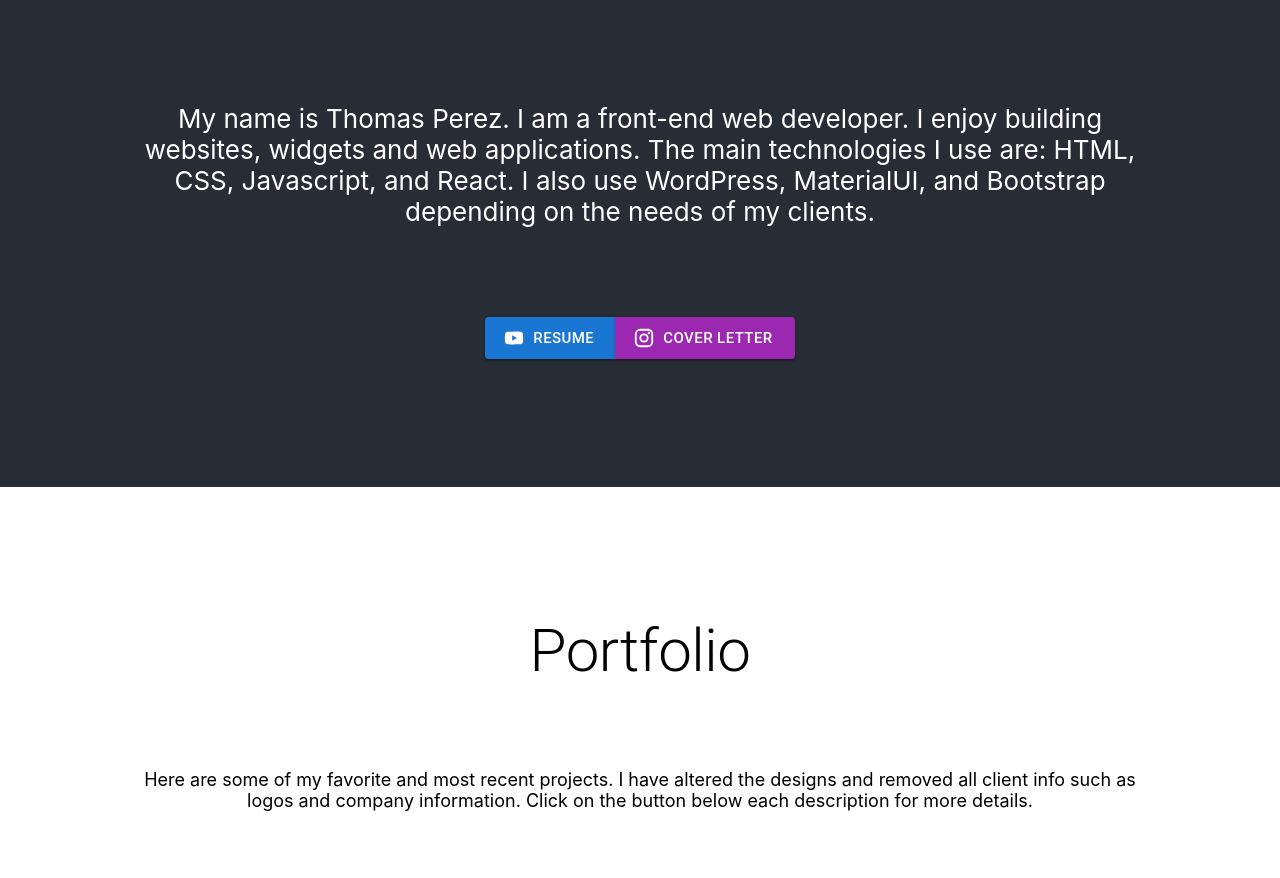
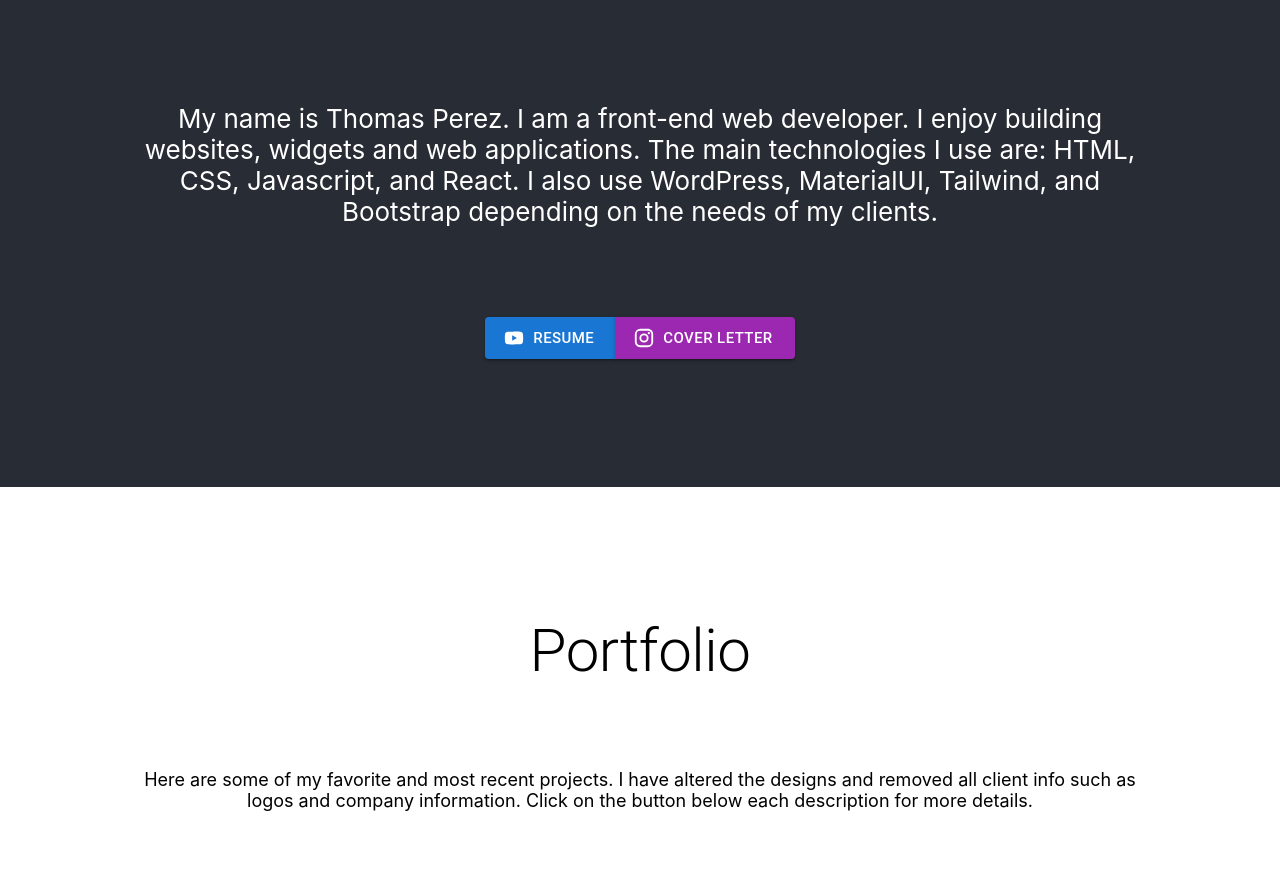
Before and after one commit to Perez-Thomas/thomas-perez-port, a React (Create React App) app: page / in a window 1280 px wide. Shown: the part 1204-2082 px from the top of the page. Built offline with nearby package versions, Linux system fonts and the light colour scheme.

Commit message:
update resume and coverletter buttons

```diff
--- a/src/App.js
+++ b/src/App.js
@@ -20,6 +20,10 @@ import BarbershopLoungeImg from "./images/6.barbershop.jpg";
 import Photography from "./images/photography.jpg";
 import Videography from "./images/videography.jpg";
 import Camera from "./images/camera.png";
+
+// documents
+import Resume from "./documents/resumeThomasPerez.pdf";
+import CoverLetter from "./documents/coverLetterThomasPerez.pdf";
 
 // skillsBar Images
 import HTMLimage from "./images/html.png";
@@ -85,11 +89,15 @@ function App() {
           My name is Thomas Perez. I am a front-end web developer. I enjoy
           building websites, widgets and web applications. The main technologies
           I use are: HTML, CSS, Javascript, and React. I also use WordPress,
-          MaterialUI, and Bootstrap depending on the needs of my clients.
+          MaterialUI, Tailwind, and Bootstrap depending on the needs of my
+          clients.
         </p>
 
         <ButtonGroup className="ButtonsToClick">
+          <a href="./documents/resumeThomasPerez.pdf" download={Resume}>
             <Button
+              // <a href="path_to_file" download="proposed_file_name">Download</a>
+
               startIcon={<YouTubeIcon />}
               size="large"
               variant="contained"
@@ -97,7 +105,11 @@ function App() {
             >
               Resume
             </Button>
-
+          </a>
+          <a
+            href="./documents/coverLetterThomasPerez.pdf"
+            download={CoverLetter}
+          >
             <Button
               startIcon={<InstagramIcon />}
               size="large"
@@ -106,6 +118,7 @@ function App() {
             >
               Cover Letter
             </Button>
+          </a>
         </ButtonGroup>
 
         {/* 3-2-1 Rows of Apps */}
@@ -287,7 +300,7 @@ function App() {
           my interests and hobbies.
         </p>
         <div>
-          <img src={Camera} class="camera-picture" />
+          <img src={Camera} class="camera-picture" alt="camera-png" />
         </div>
         <div className="myInterestsDescriptions">
           <div className="photography">
```
Also changed, not shown: 2 other files (tests, documents, lock files or other folders). Lines whose indentation alone changed are shown as unchanged.
